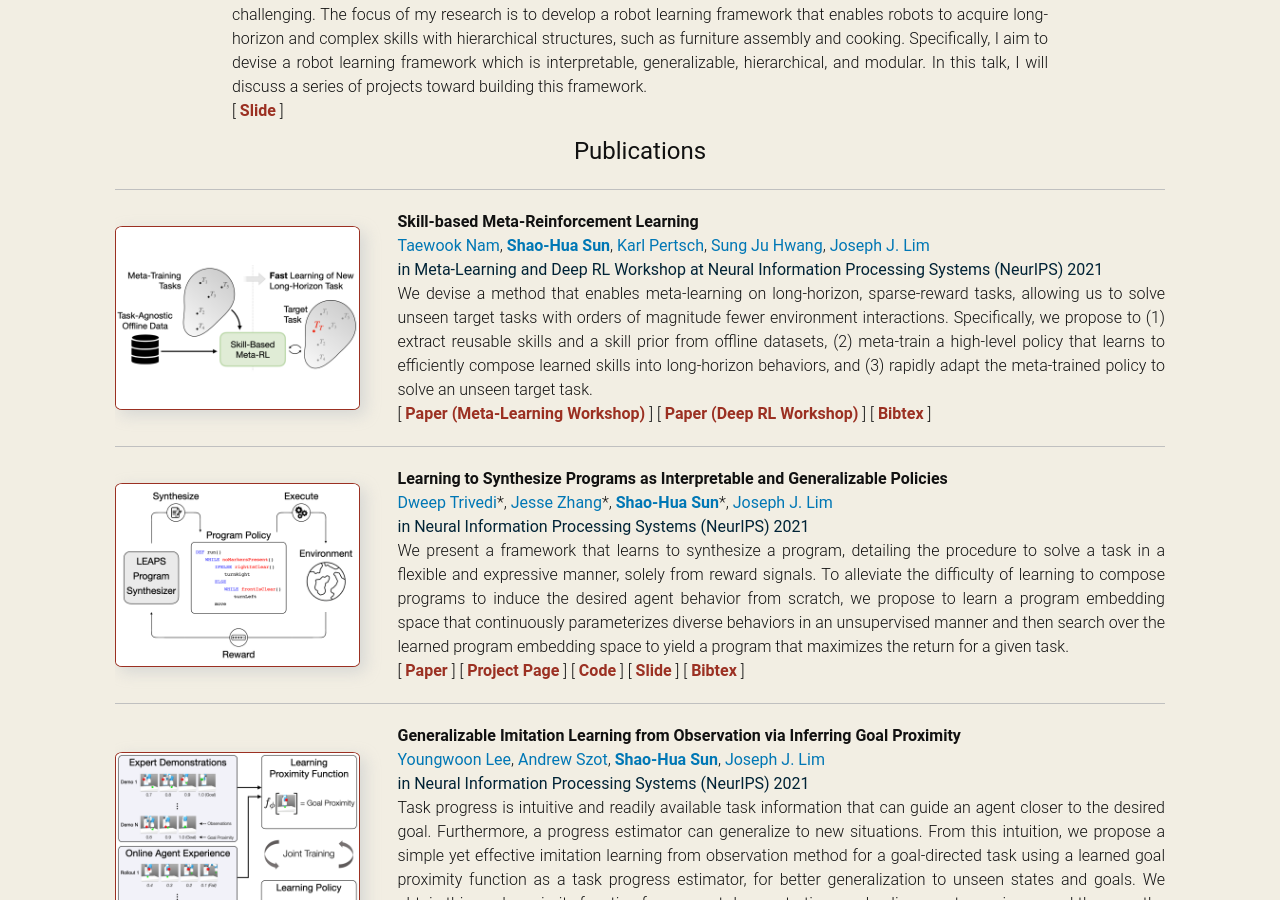
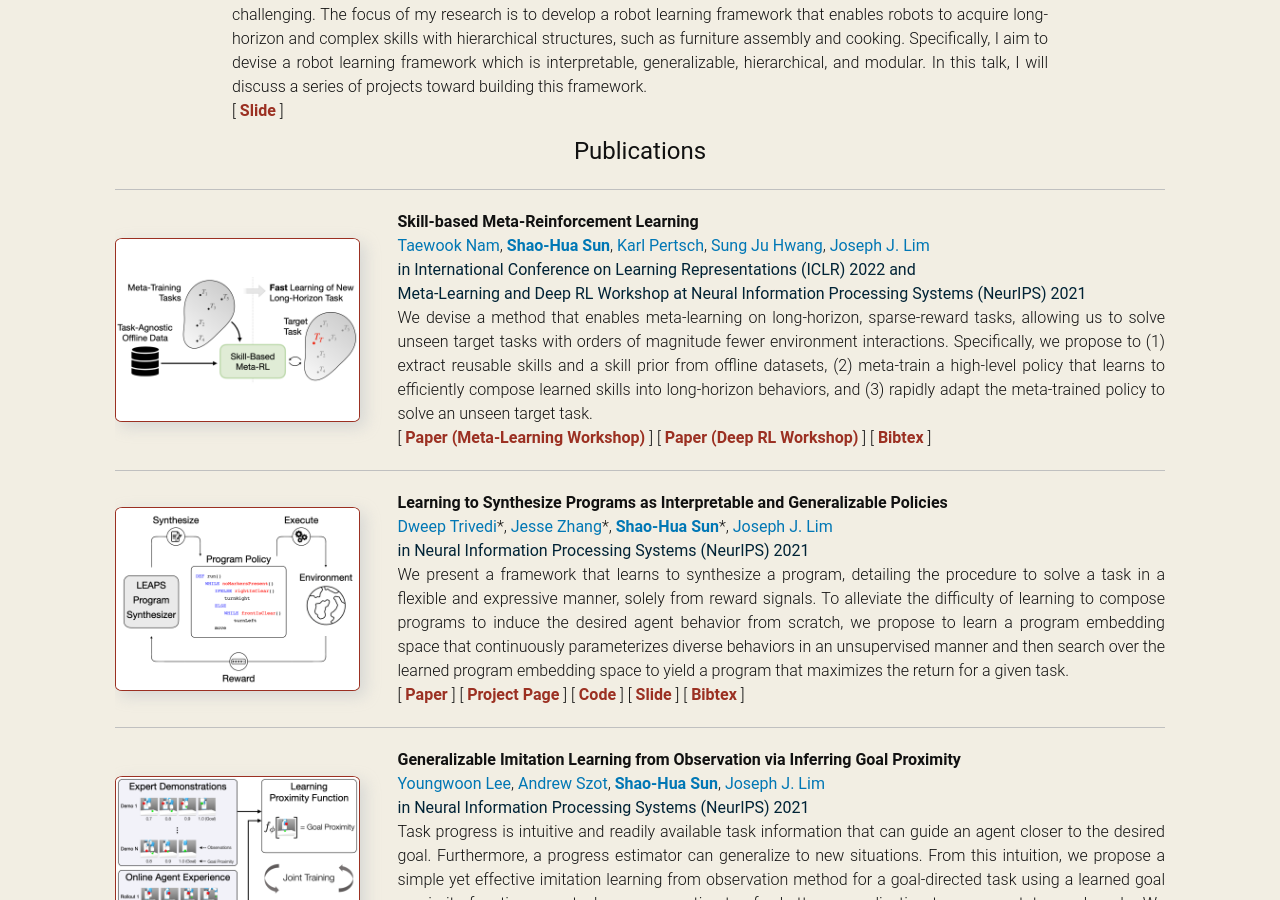
Before and after one commit to shaohua0116/shaohua0116.github.io, a Jekyll site: the page built from index.html, in a window 1280 px wide and 900 px high, scrolled down 669 px. Built offline with Jekyll 4.4.1, drawn with Linux system fonts in a browser that asks for light colours; some web fonts are replaced.

Commit message:
spirl iclr 2022

```diff
--- a/_data/publications.yml
+++ b/_data/publications.yml
@@ -24,7 +24,7 @@
       url:  'https://openreview.net/forum?id=sNdJb5nqudI'
     - name: 'Bibtex'
       url:  '/bibtex/simpl.txt'
-  publisher:  'Meta-Learning and Deep RL Workshop at Neural Information Processing Systems (NeurIPS) 2021'
+  publisher:  'International Conference on Learning Representations (ICLR) 2022 and<br>Meta-Learning and Deep RL Workshop at Neural Information Processing Systems (NeurIPS) 2021'
   oral: false
   oral_text: ''
   status:   ''
```
